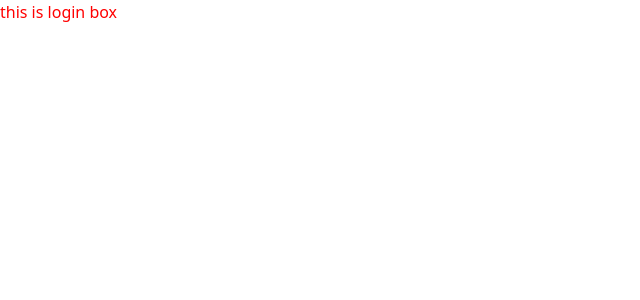
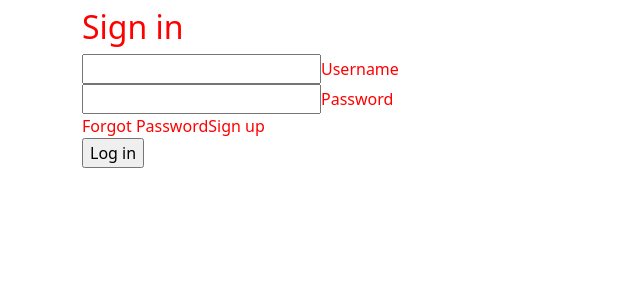
Before and after one commit to Mohammad-Reza-Taheri/LoginPage, a React (Create React App) app: page /sign-in in a window 1280 px wide. Shown: the top 300 px of the page, without its empty margins (0-640 px from the left). Built offline with nearby package versions, Linux system fonts and the light colour scheme.

Commit message:
Update LoginBox.jsx

```diff
--- a/src/components/LoginBox/LoginBox.jsx
+++ b/src/components/LoginBox/LoginBox.jsx
@@ -4,8 +4,8 @@ import "./LoginBox.css"
 const LoginBox = () => {
     return (
         <div>
-            this is login box
-            {/* <div class="container">
+
+             <div class="container">
                 <div class="box">
                     <div class="cover"></div>
                     <div class="shadow"></div>
@@ -34,7 +34,7 @@ const LoginBox = () => {
                         </div>
                     </div>
                 </div>
-            </div> */}
+            </div>
         </div>
     )
 }
```
